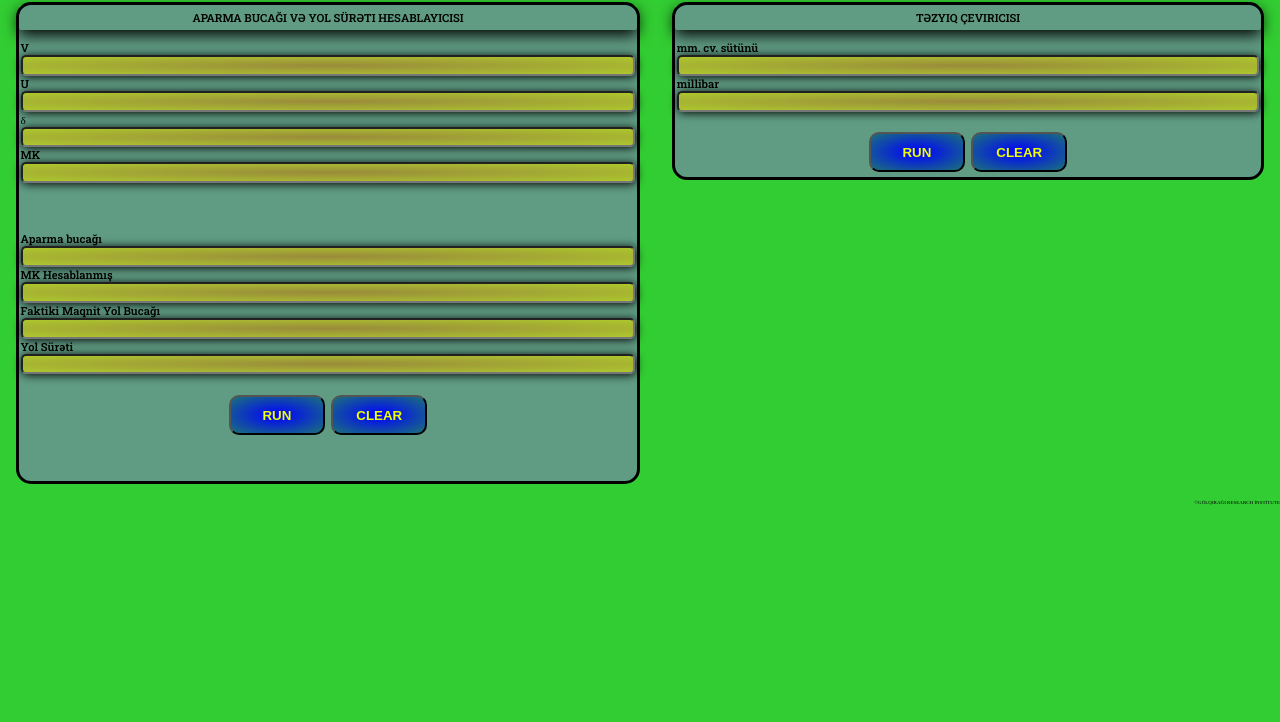
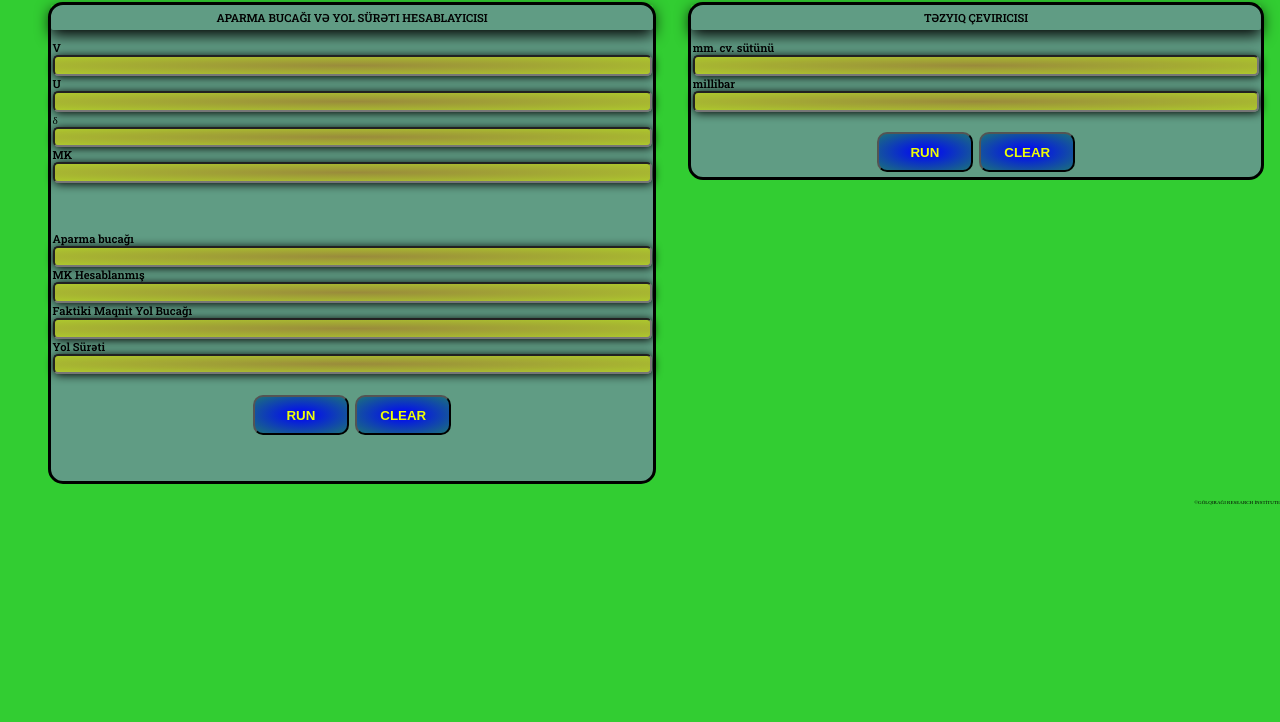
Before and after one commit to fidelio1/Hesablayici, a plain HTML site: page index.html in a window 1280 px wide. Shown: the part 78-800 px from the top of the page. Drawn offline with Linux system fonts and the light colour scheme.

Commit message:
Update style.css

```diff
--- a/style.css
+++ b/style.css
@@ -56,7 +56,7 @@ header {
 .container {
   margin: 1rem;
   margin-top: 5rem;
-  margin-left: 1rem;
+  margin-left: 3rem;
   background-color: rgba(105, 148, 148, 0.842);
   display: flex;
   flex-direction: column;
```
